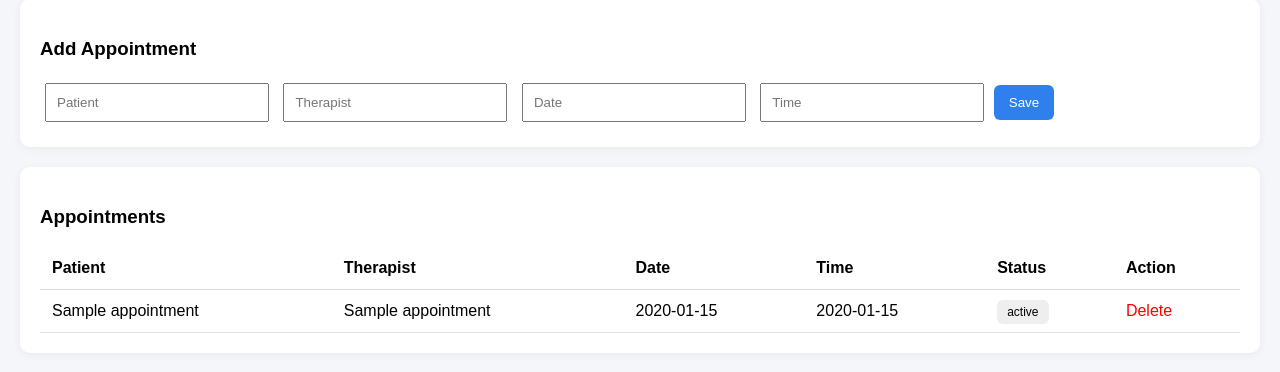
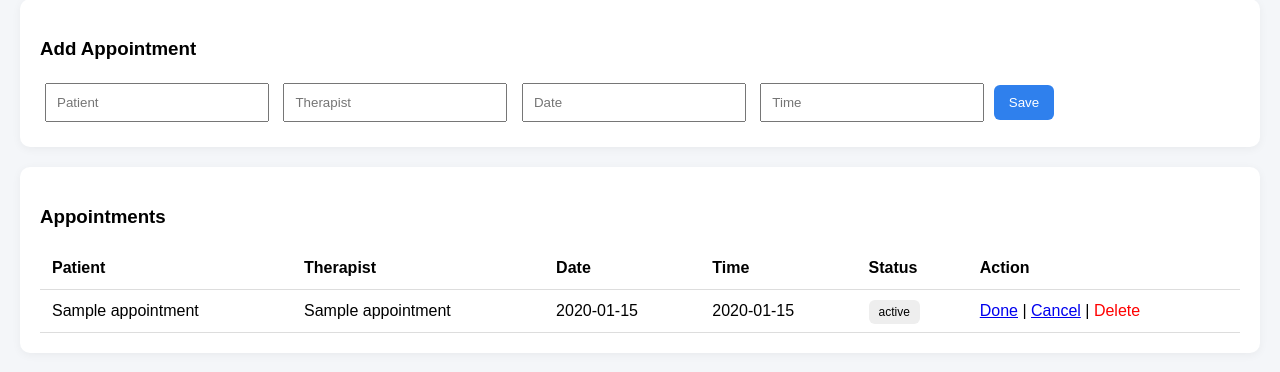
Before and after one commit to rasta-clinic/clinic-system, a Flask app: page /admin in a window 1280 px wide. Shown: the part 84-456 px from the top of the page. Run offline with Flask 3, Linux system fonts and the light colour scheme; the visitor is signed in with stand-in values (Sample User, id 1); tables that the repository leaves empty hold one stand-in row (values such as "Sample post").

Commit message:
Update admin_dashboard.html

```diff
--- a/templates/admin_dashboard.html
+++ b/templates/admin_dashboard.html
@@ -113,7 +113,9 @@ Rasta Clinic | Admin Dashboard
     <td>{{ a.time }}</td>
     <td><span class="status">{{ a.status }}</span></td>
     <td>
-        <a class="delete" href="/delete_appointment/{{ a.id }}">Delete</a>
+        <a href="/update_status/{{ a.id }}/done">Done</a> |
+<a href="/update_status/{{ a.id }}/canceled">Cancel</a> |
+<a class="delete" href="/delete_appointment/{{ a.id }}">Delete</a>
     </td>
 </tr>
 {% endfor %}
```
